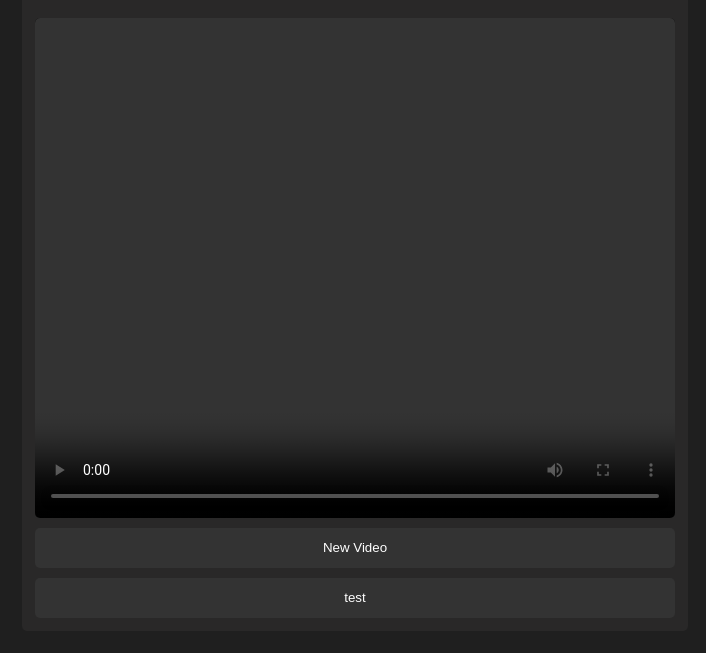
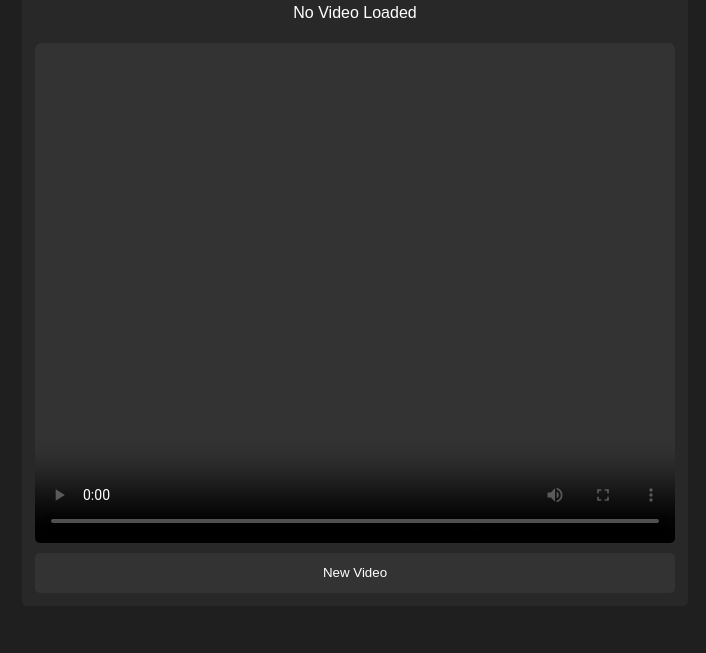
Before and after one commit to Bean-Burrito-Tech/videosite, a plain HTML site: page index.html in a window 1280 px wide. Shown: the part 147-800 px from the top of the page, without its empty margins (285-991 px from the left). Drawn offline with Linux system fonts and the light colour scheme.

Commit message:
forgot to remove test button

```diff
--- a/index.html
+++ b/index.html
@@ -22,8 +22,6 @@
         </div>
         <video id="randomVideoPlayer" class="video" controls loop></video>
         <button onclick="newVideo()" class="button">New Video</button>
-        <button onclick="test()" class="button">test</button>
-
     </div>
 
 
@@ -75,10 +73,6 @@
                 alert('An unexpected error occurred. Please try again.');
             }
         }
-
-        async function test() {
-            console.log("hi")
-        }
     </script>
 </body>
 
```
